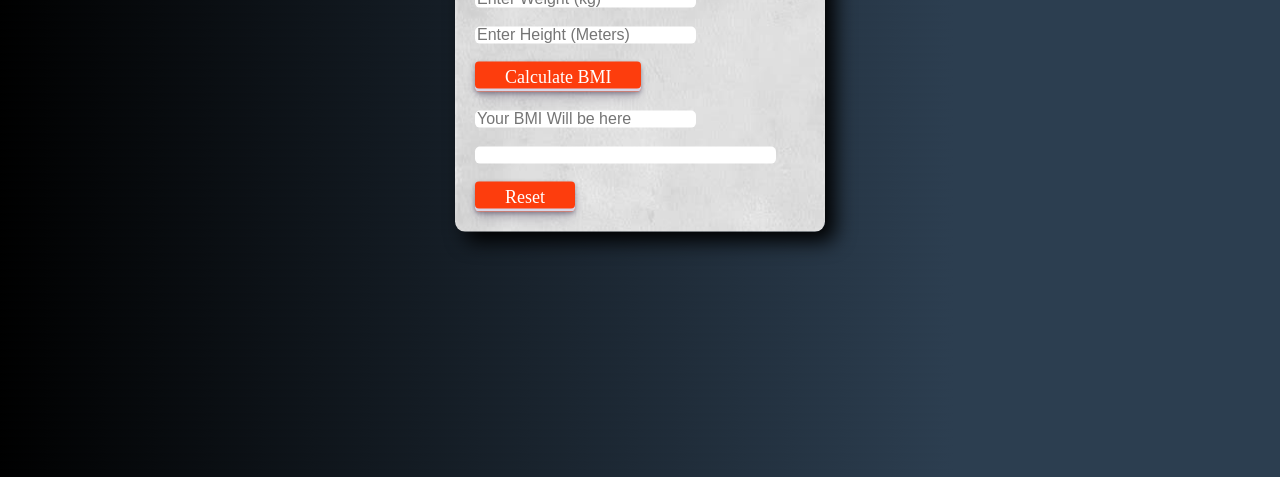
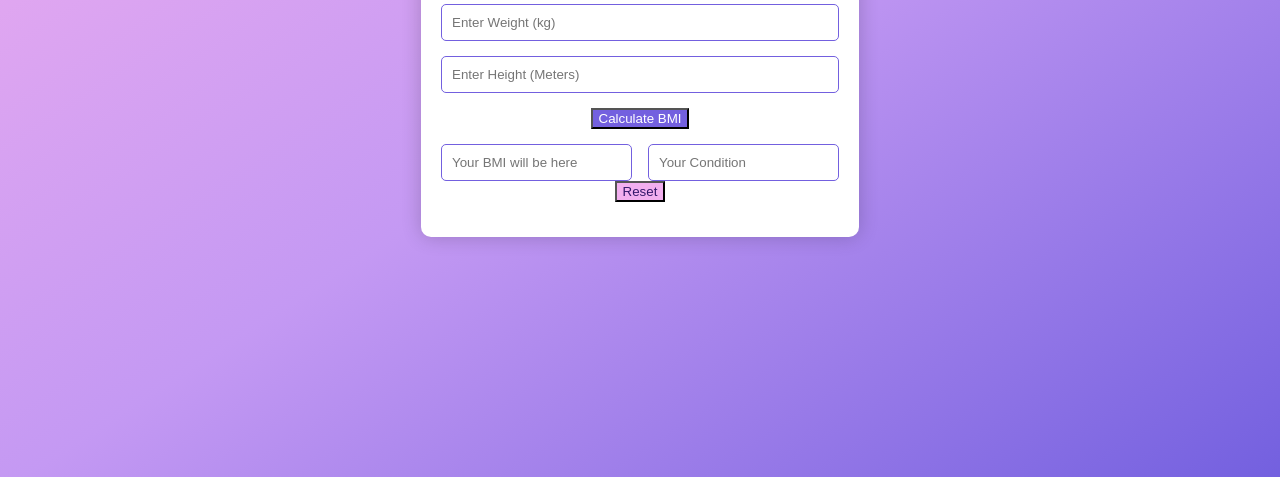
Before and after one commit to Anuj9821/Fit-life, a plain HTML site: page bmi.html in a window 1280 px wide. Shown: the part 323-800 px from the top of the page. Drawn offline with Linux system fonts and the light colour scheme.

Commit message:
UI changes in bmi calculation page

```diff
--- a/bmi.html
+++ b/bmi.html
@@ -5,31 +5,33 @@
     <meta charset="UTF-8">
     <meta http-equiv="X-UA-Compatible" content="IE=edge">
     <meta name="viewport" content="width=device-width, initial-scale=1.0">
-    <title>Document</title>
+    <title>BMI Calculator</title>
     <link rel="stylesheet" href="./css/bmi.css">
 </head>
 
 <body>
-    <script src="./js/bmi.js" async></script>
-    <div class="mi">
-        <form name="techBMI" >
-            <div  class="hello">
-                <h2 class="h1 hero-title">BMI Calculator</h2>
-
-            <input type="text" name="weight" placeholder="Enter Weight (kg)" size="25"><br></br>
-            <input type="text" name="height" placeholder="Enter Height (Meters)" size="25"><br></br>
-            <input class="decoration-one px-3 py-2" type="button" value="Calculate BMI"
-                onClick="calculateBmi()"><br></br>
-            <input type="text" name="bmi" placeholder="Your BMI Will be here" size="25"><br></br>
-            <input type="text" name="meaning" size="35"><br></br>
-            <input class="decoration-one px-3 py-2" type="reset" value="Reset" />
+    <div class="container">
+        <h2 class="hero-title">BMI Calculator</h2>
+        <form name="techBMI" class="bmi-form">
+            <div class="input-group">
+                <input type="text" name="weight" placeholder="Enter Weight (kg)" class="input-field" required>
             </div>
-
-
-
+            <div class="input-group">
+                <input type="text" name="height" placeholder="Enter Height (Meters)" class="input-field" required>
+            </div>
+            <div class="input-group">
+                <input class="decoration-one" type="button" value="Calculate BMI" onClick="calculateBmi()">
+            </div>
+            <div class="result-group">
+                <input type="text" name="bmi" placeholder="Your BMI will be here" class="result-field" readonly>
+                <input type="text" name="meaning" placeholder="Your Condition" class="result-field" readonly>
+            </div>
+            <div class="input-group">
+                <input class="decoration-one reset-btn" type="reset" value="Reset" />
+            </div>
         </form>
-
     </div>
+    <script src="/js/bmi.js" async></script>
 </body>
 
 </html>
--- a/css/bmi.css
+++ b/css/bmi.css
@@ -1,102 +1,62 @@
-/*
-
-.container{
-    position: absolute;
-    top: 50%;
-    left: 50%;
-    transform: translate(-50%,-50%);
-    background-color: orangered;
-    border-radius: 10px;
-    padding-left: 20px;
-    padding-bottom: 10px;
-    width: 350px;
-
+body {
+    background: linear-gradient(147deg, #F2AFEF 0%, #C499F3 50%, #7360DF 100%);
+    font-family: 'Catamaran', sans-serif;
+    margin: 0;
+    display: flex;
+    align-items: center;
+    justify-content: center;
+    height: 100vh;
 }
 
-.container h2{
+.container {
+    background-color: #ffffff;
+    border-radius: 10px;
+    box-shadow: 0 0 20px rgba(0, 0, 0, 0.2);
+    padding: 20px;
     text-align: center;
-
-} */
-body{
-    background-color: #000000;
-background-image: linear-gradient(147deg, #000000 0%, #2c3e50 74%);
-
 }
 
-.mi{
-    position: absolute;
-    top: 50%;
-    left: 50%;
-    transform: translate(-50%,-50%);
-    border-radius: 10px;
-    padding-left: 20px;
-    padding-bottom: 20px;
-    width: 350px;
-    background-image: url(./backgroundimg.jpeg);
-    box-shadow: 10px 10px 20px black;
-
+.hero-title {
+    color: #33186B;
 }
 
-.mi h2{
-  text-align: center;
-  font-family: (--ff-catamaran);
-
+.bmi-form {
+    display: flex;
+    flex-direction: column;
 }
 
-form input{
-  text-decoration: none;
-  border: 0px;
-  border-radius: 5px;
+.input-group {
+    margin-bottom: 15px;
 }
 
+.input-field {
+    padding: 10px;
+    border: 1px solid #7360DF;
+    border-radius: 5px;
+    width: 100%;
+    box-sizing: border-box;
+}
 
 .decoration-one {
-
-    align-items: center;
-    appearance: none;
-    background-color: hsl(12, 98%, 52%);
-    border-radius: 4px;
-    border-width: 0;
-    box-shadow: rgba(45, 35, 66, 0.4) 0 2px 4px,rgba(45, 35, 66, 0.3) 0 7px 13px -3px,#D6D6E7 0 -3px 0 inset;
-    box-sizing: border-box;
-    color:white;
+    background-color: #7360DF;
+    color: #fff;
     cursor: pointer;
-    display: inline-flex;
-    font-family:var(--ff-catamaran);
-    height: 30px;
-    justify-content: center;
-    line-height: 1;
-    list-style: none;
-    overflow: hidden;
-    padding-left: 30px;
-    padding-right: 30px;
-    position: relative;
-    text-align: left;
-    text-decoration: none;
-    transition: box-shadow .15s,transform .15s;
-    user-select: none;
-    -webkit-user-select: none;
-    touch-action: manipulation;
-    white-space: nowrap;
-    will-change: box-shadow,transform;
-    font-size: 18px;
-
 }
 
-  .decoration-one:focus {
-    box-shadow: #D6D6E7 0 0 0 1.5px inset, rgba(45, 35, 66, 0.4) 0 2px 4px, rgba(45, 35, 66, 0.3) 0 7px 13px -3px, #D6D6E7 0 -3px 0 inset;
+.reset-btn {
+    background-color: #F2AFEF;
+    color: #33186B;
 }
 
-  .decoration-one:hover {
-    box-shadow: rgba(45, 35, 66, 0.4) 0 4px 8px, rgba(45, 35, 66, 0.3) 0 7px 13px -3px, #D6D6E7 0 -3px 0 inset;
-    transform: translateY(-2px);
+.result-group {
+    display: flex;
+    justify-content: space-between;
 }
 
-  .decoration-one:active {
-    box-shadow: #D6D6E7 0 3px 7px inset;
-    transform: translateY(2px);
+.result-field {
+    width: 48%;
+    padding: 10px;
+    border: 1px solid #7360DF;
+    border-radius: 5px;
+    box-sizing: border-box;
 }
-
- form ::placeholder{
-    font-size: 16px;
- }
```
Lines whose indentation alone changed are shown as unchanged.
